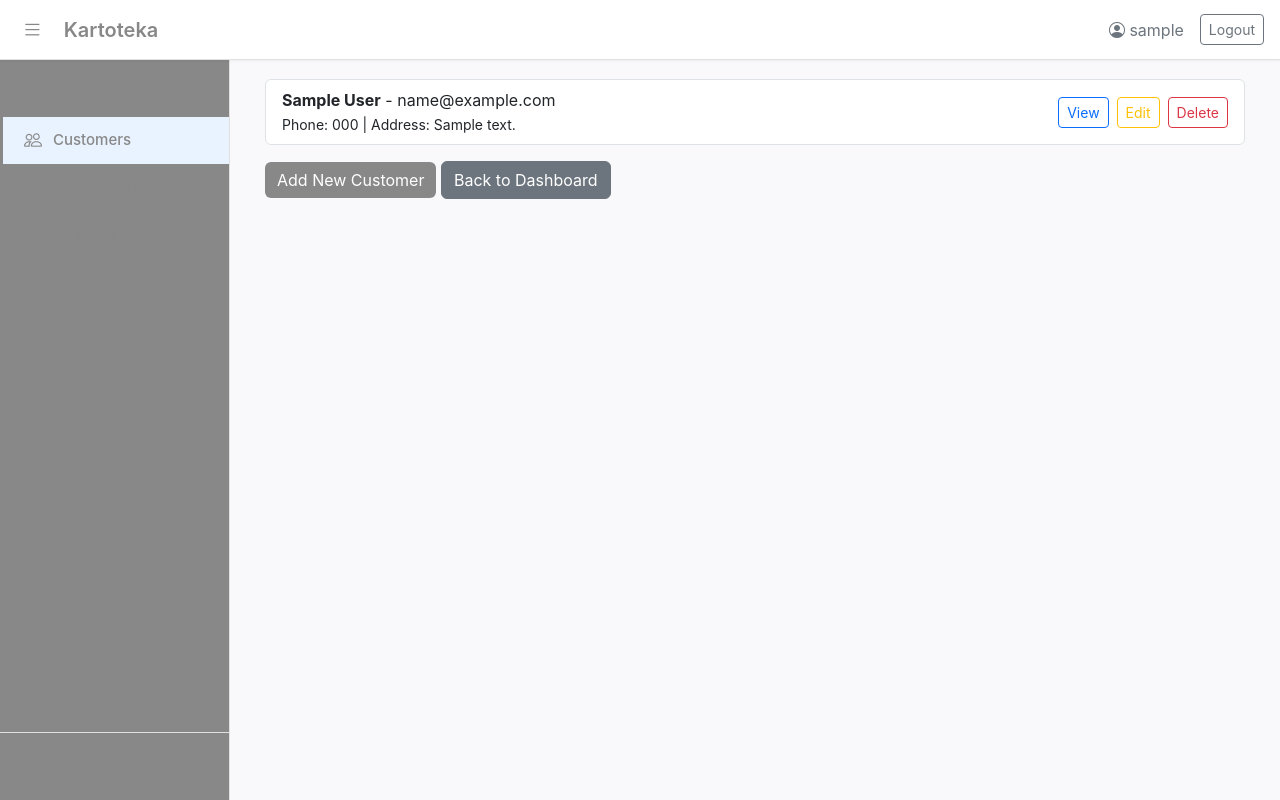
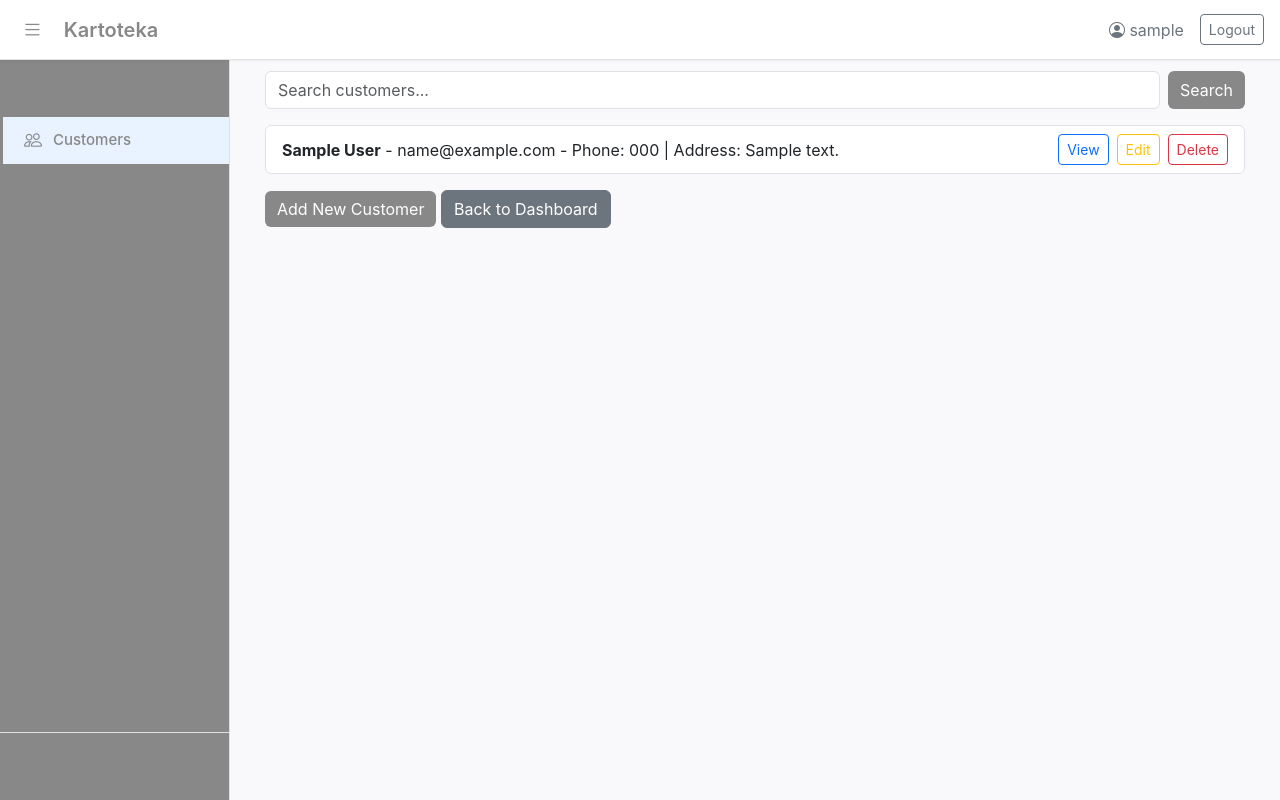
Before and after one commit to RobertMochnacky/kartoteka, a Flask app: page /customers in a window 1280 px wide. Run offline with Flask 3, Linux system fonts and the light colour scheme; a user stored in the database is signed in; tables that the repository leaves empty hold one stand-in row (values such as "Sample post").

Commit message:
Update customers.html

```diff
--- a/app/templates/customers.html
+++ b/app/templates/customers.html
@@ -5,15 +5,19 @@
 {% block content %}
 <h2>Customers</h2>
 
+<!-- Search Form -->
+<form method="get" class="mb-3 d-flex">
+  <input type="text" name="q" class="form-control me-2" placeholder="Search customers..." value="{{ search_query or '' }}">
+  <button type="submit" class="btn btn-primary">Search</button>
+</form>
+
 {% if customers %}
 <ul class="list-group mt-3">
     {% for customer in customers %}
     <li class="list-group-item d-flex justify-content-between align-items-center">
         <!-- Left: Customer info -->
         <div>
-            <strong>{{ customer.name }}</strong> - {{ customer.email }}
-            <br>
-            <small>Phone: {{ customer.phone }} | Address: {{ customer.address }}</small>
+            <strong>{{ customer.name }}</strong> - {{ customer.email }} - Phone: {{ customer.phone }} | Address: {{ customer.address }}
         </div>
 
         <!-- Right: Buttons -->
@@ -27,7 +31,7 @@
     {% endfor %}
 </ul>
 {% else %}
-<p class="mt-3">No customers yet.</p>
+<p class="mt-3">No customers found.</p>
 {% endif %}
 
 <a href="{{ url_for('main.add_customer') }}" class="btn btn-primary mt-3">Add New Customer</a>
```
